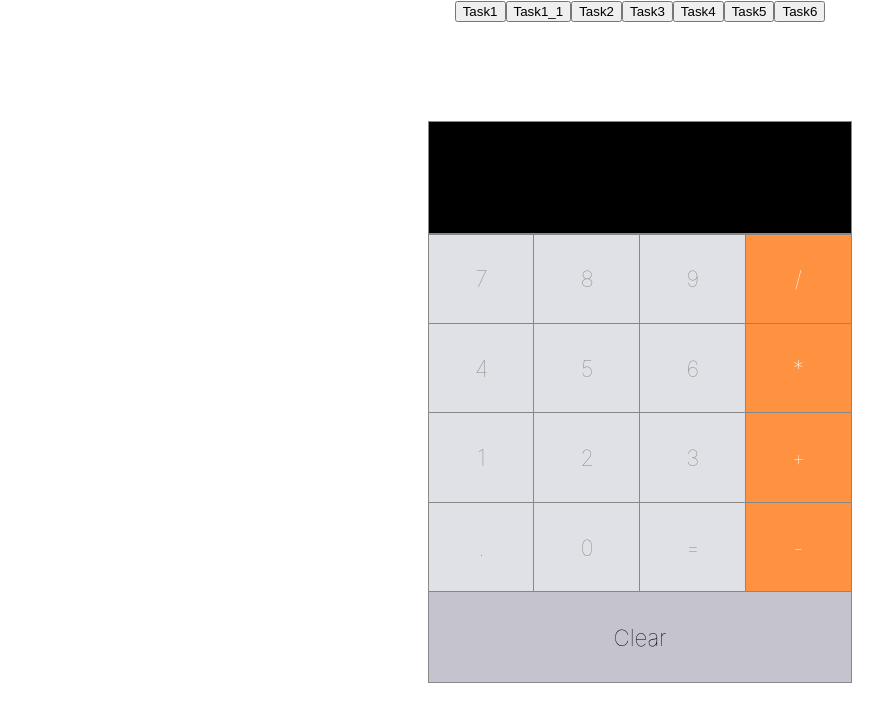
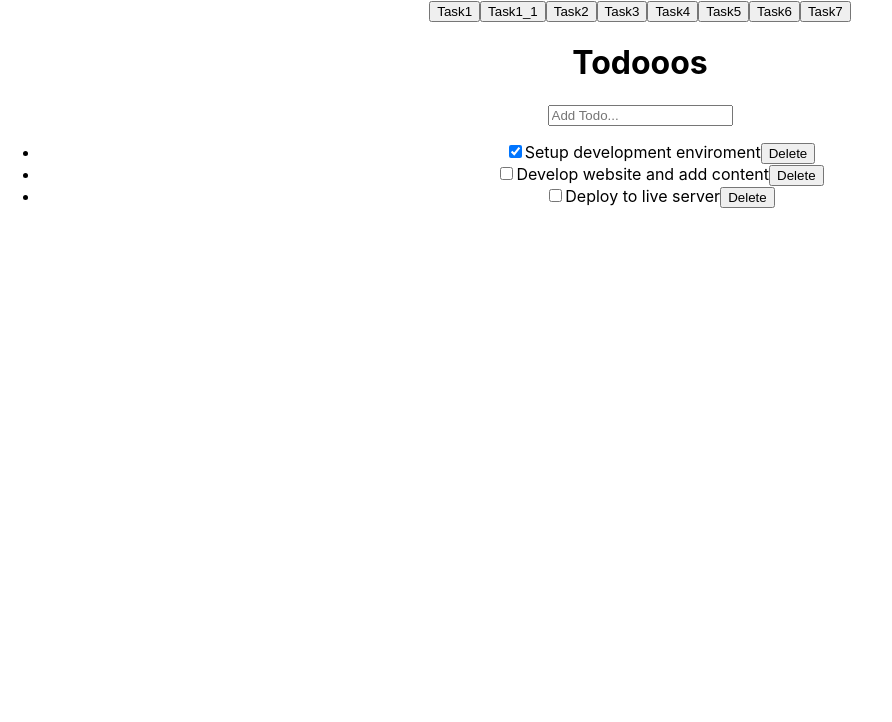
Before and after one commit to milos1731/zadaca, a React (Create React App) app: page / in a window 1280 px wide. Shown: the top 722 px of the page, without its empty margins (0-892 px from the left). Built offline with nearby package versions, Linux system fonts and the light colour scheme.

Commit message:
todo list first commit

```diff
--- a/src/App.js
+++ b/src/App.js
@@ -7,6 +7,8 @@ import Task3 from "./components/Task3/Task3"
 import Task4 from "./components/Task4/Task4"
 import Task5 from "./components/Task5/Task5"
 import Task6 from "./components/Task6/Task6"
+import Task7 from "./components/Task7/Task7"
+
 
 
 
@@ -15,7 +17,7 @@ class App extends Component {
   constructor() {
     super();
     this.state = {
-      screen: "Task6"
+      screen: "Task7"
     };
   }
   render() {
@@ -31,6 +33,8 @@ class App extends Component {
     if (screen === "Task4") ScreenComponent = Task4;
     if (screen === "Task5") ScreenComponent = Task5;
     if (screen === "Task6") ScreenComponent = Task6;
+    if (screen === "Task7") ScreenComponent = Task7;
+
 
 
 
@@ -65,6 +69,11 @@ class App extends Component {
           >
             Task6
           </button>
+          <button
+            onClick={() => this.setState({ screen: "Task7" })}
+          >
+            Task7
+          </button>
           </div>
         <ScreenComponent />
       </div>
--- /dev/null
+++ b/src/components/Task7/Header/Header.jsx
@@ -0,0 +1,11 @@
+import React from "react";
+
+const Header = () => {
+    return (
+        <header>
+            <h1>Todooos</h1>
+        </header>
+    )
+}
+
+export default Header;
--- /dev/null
+++ b/src/components/Task7/InputTodo/InputTodo.jsx
@@ -0,0 +1,31 @@
+import React, {Component} from "react";
+import "./InputTodo.css";
+
+class InputTodo extends Component {
+    state={
+        title: ""
+    };
+
+    onChange = e => {
+        this.setState({
+            title: e.target.value
+        })
+    }
+    handleSubmit = e => {
+        e.preventDefault();
+        this.props.addTodoProps(this.state.title)
+    }
+
+    render() {
+        return ( <form>
+            <input
+            type="text"
+            placeholder="Add Todo..."
+            value={this.state.title}
+            onChange={this.onChange}
+            onSubmit={this.handleSubmit} />
+        </form> );
+    }
+}
+
+export default InputTodo;
--- /dev/null
+++ b/src/components/Task7/Task7.jsx
@@ -0,0 +1,78 @@
+import React, {Component} from "react";
+import "./Task7.css";
+import TodoList from "./TodoList/TodoList";
+import Header from "./Header/Header";
+import InputTodo from "./InputTodo/InputTodo"
+
+
+
+class Task7 extends Component {
+    constructor(props){
+        super(props);
+        this.state = {
+            todos: [
+                {
+                    id:1,
+                    title: "Setup development enviroment",
+                    completed: true
+                },
+                {
+                    id: 2,
+                    title: "Develop website and add content",
+                    completed: false
+                  },
+                  {
+                    id: 3,
+                    title: "Deploy to live server",
+                    completed: false
+                  }
+
+            ]
+         }
+    }
+
+    handleChange = (id) => {
+        this.setState(prevState =>({
+            todos:prevState.todos.map(a => {
+                if (a.id === id ) {
+                   return {
+                       ...a,
+                       completed: !a.completed
+                   }
+                }
+                return a
+            })
+        }))
+    }
+
+    delTodo = id => {
+        this.setState({
+            todos: [
+                ...this.state.todos.filter(a => {
+                    return a.id !== id;
+                })
+            ]
+        })
+    }
+    addTodoItem = title => {
+        console.log(title)
+    }
+
+    render() {
+        return (
+        <div>
+            <Header />
+            <InputTodo
+            addTodoProps={this.addTodoItem} />
+            <TodoList
+                todos={this.state.todos}
+                handleChange={this.handleChange}
+                deleteTodoProps={this.delTodo}
+            />
+
+        </div>
+        );
+    }
+}
+
+export default Task7;
--- /dev/null
+++ b/src/components/Task7/TodoItem/TodoItem.jsx
@@ -0,0 +1,20 @@
+import React, {Component} from "react";
+import "./TodoItem.css";
+
+class TodoItem extends Component {
+
+    render() {
+        return (
+            <li>
+                <input
+                type="checkbox"
+                checked={this.props.todo.completed}
+                onChange={() => this.props.handleChange(this.props.todo.id)} />
+                {this.props.todo.title}
+                <button onClick={() => this.props.deleteTodoProps(this.props.todo.id)}>Delete</button>
+                </li>
+         );
+    }
+}
+
+export default TodoItem;
--- /dev/null
+++ b/src/components/Task7/TodoList/TodoList.jsx
@@ -0,0 +1,26 @@
+import React, {Component} from "react";
+import "./TodoList.css";
+import TodoItem from "../TodoItem/TodoItem";
+
+
+
+class TodoList extends Component {
+
+    render() {
+
+        return (
+            <ul>
+                {this.props.todos.map(todo => (
+            <TodoItem
+            deleteTodoProps={this.props.deleteTodoProps}
+            handleChange={this.props.handleChange}
+            key={todo.id}
+            todo={todo} />
+        ))
+        }
+            </ul>
+             );
+    }
+}
+
+export default TodoList;
```
Also changed, not shown: src/components/Task7/Header/Header.css (added), src/components/Task7/InputTodo/InputTodo.css (added), src/components/Task7/Task7.css (added), src/components/Task7/TodoItem/TodoItem.css (added), src/components/Task7/TodoList/TodoList.css (added).
